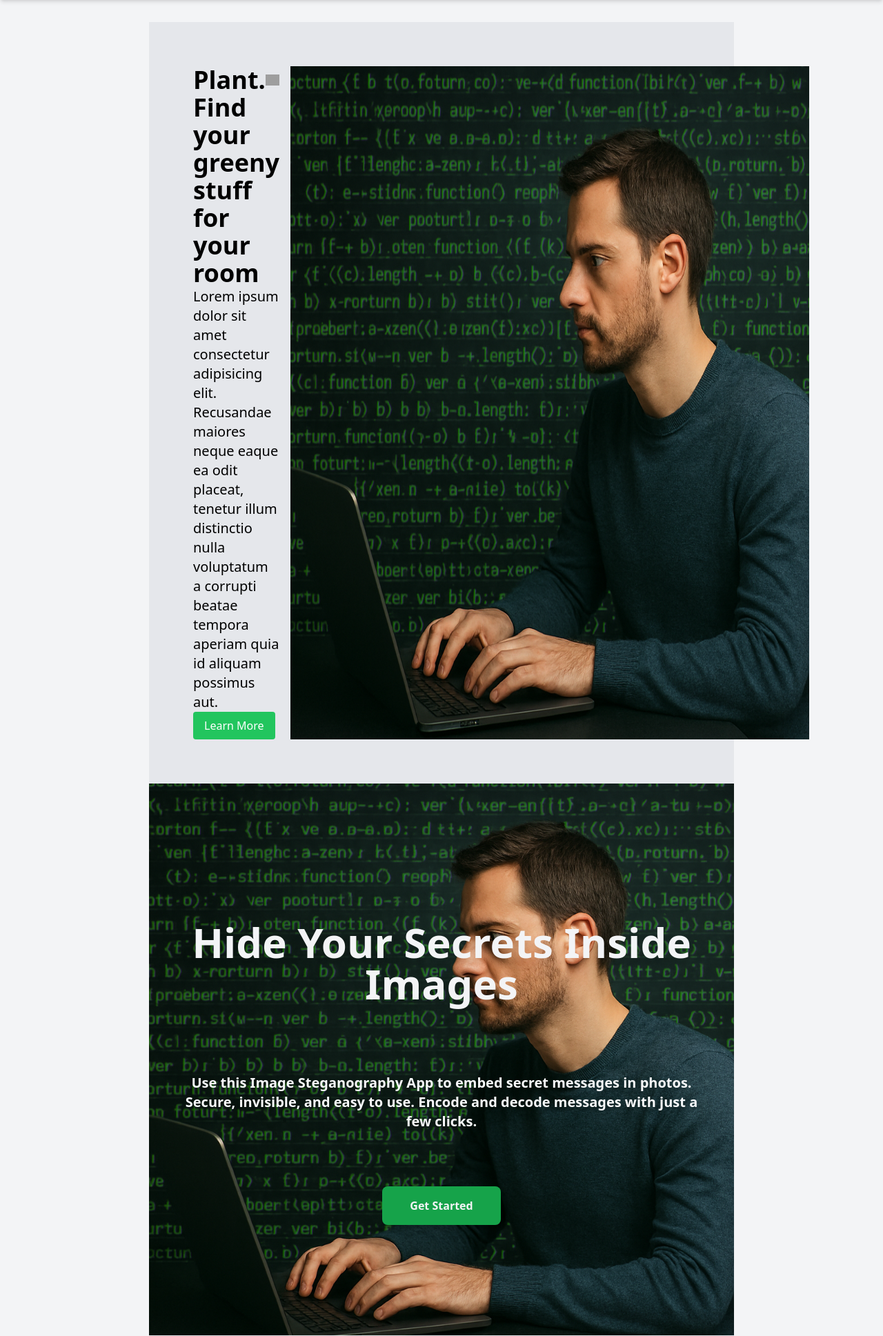
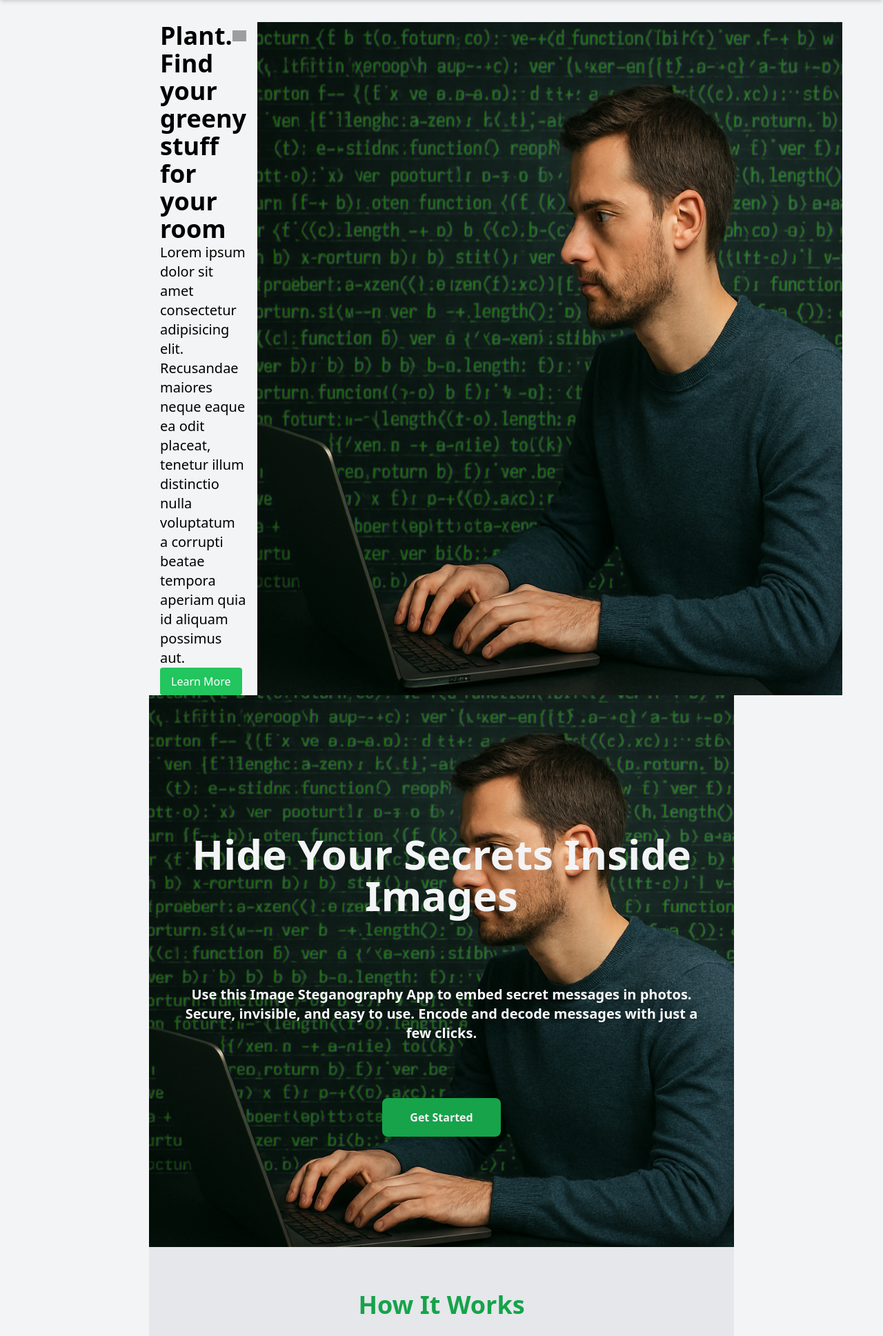
Before and after one commit to baytech77/Steganography, a Django app: page / in a window 1280 px wide. Shown: the part 60-1997 px from the top of the page at 69% size. Run offline with Django 5.2, Linux system fonts and the light colour scheme; some libraries are stand-ins or nearby versions; grey boxes are pictures that could not be loaded.

Commit message:
Update landing.html

```diff
--- a/encoderapp/templates/landing.html
+++ b/encoderapp/templates/landing.html
@@ -11,7 +11,7 @@
 {% endblock %}
 {% block content %}
 <!-- ====== Section 3: Hero with Background Image ====== -->
-<section id="guide" class="bg-gray-200 py-16 px-6 md:px-12">
+
   <div class="flex flex-wrap">
     <div class="w-full sm:w-8/12 mb-10">
       <div class="container mx-auto h-full sm:p-10">
@@ -35,7 +35,7 @@
     </div>
     <img src="static/cyber3.png" alt="Leafs" class="w-full h-48 object-cover sm:h-screen sm:w-4/12">
   </div>
-</section>
+
 
 
 
```
